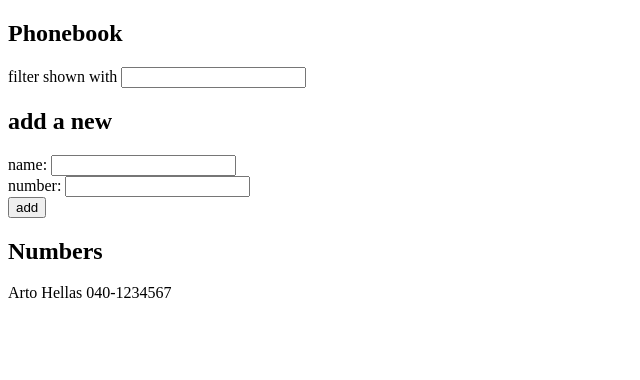
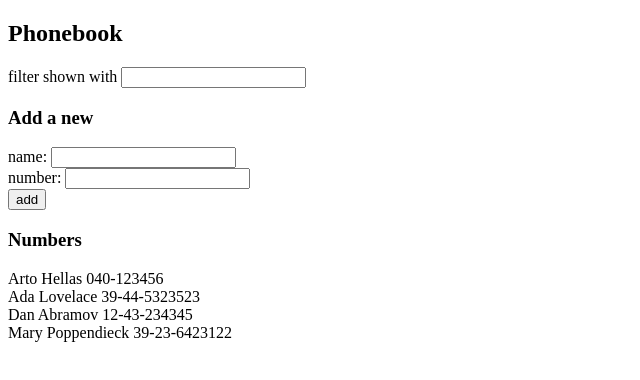
Before and after one commit to jaimetrovoada/fullstack-open, a React (Create React App) app in the folder part02/phonebook/: page / in a window 1280 px wide. Shown: the top 380 px of the page, without its empty margins (0-640 px from the left). Built offline with nearby package versions, Linux system fonts and the light colour scheme.

Commit message:
finish exercise 2.10

```diff
--- a/part02/phonebook/src/App.tsx
+++ b/part02/phonebook/src/App.tsx
@@ -1,8 +1,14 @@
 import React, { useState } from "react";
+import PersonsForm from "./components/PersonsForm";
+import PersonsFilter from "./components/PersonsFilter";
+import PersonsList from "./components/PersonsList";
 
 const App = () => {
   const [persons, setPersons] = useState([
-    { name: "Arto Hellas", number: "040-1234567" },
+    { name: "Arto Hellas", number: "040-123456", id: 1 },
+    { name: "Ada Lovelace", number: "39-44-5323523", id: 2 },
+    { name: "Dan Abramov", number: "12-43-234345", id: 3 },
+    { name: "Mary Poppendieck", number: "39-23-6423122", id: 4 },
   ]);
   const [newName, setNewName] = useState("");
   const [newNumber, setNewNumber] = useState("");
@@ -16,41 +22,35 @@ const App = () => {
       window.alert(`${newName} is already added to the phonebook`);
       return;
     }
-    const newPersons = [...persons, { name: newName, number: newNumber }];
+    const newPersons = [
+      ...persons,
+      { name: newName, number: newNumber, id: persons[-1].id + 1 },
+    ];
     setPersons(newPersons);
   };
 
+  const handleName = (e: React.ChangeEvent<HTMLInputElement>) =>
+    setNewName(e.target.value);
+  const handleNumber = (e: React.ChangeEvent<HTMLInputElement>) =>
+    setNewNumber(e.target.value);
+
   const [nameFilter, setNameFilter] = useState("");
+
+  const handleFilter = (e: React.ChangeEvent<HTMLInputElement>) =>
+    setNameFilter(e.target.value);
 
   return (
     <div>
       <h2>Phonebook</h2>
-      <div>
-        filter shown with{" "}
-        <input onChange={(e) => setNameFilter(e.target.value)} />
-      </div>
-      <form onSubmit={handleSubmit}>
-        <h2>add a new</h2>
-        <div>
-          name: <input onChange={(e) => setNewName(e.target.value)} />
-        </div>
-        <div>
-          number: <input onChange={(e) => setNewNumber(e.target.value)} />
-        </div>
-        <div>
-          <button type="submit">add</button>
-        </div>
-      </form>
-      <h2>Numbers</h2>
-      {persons
-        .filter((person) =>
-          person.name.toLowerCase().includes(nameFilter.toLowerCase())
-        )
-        .map((person) => (
-          <div key={person.name}>
-            {person.name} {person.number}
-          </div>
-        ))}
+      <PersonsFilter handleFilter={handleFilter} />
+      <h3>Add a new</h3>
+      <PersonsForm
+        handleSubmit={handleSubmit}
+        handleName={handleName}
+        handleNumber={handleNumber}
+      />
+      <h3>Numbers</h3>
+      <PersonsList persons={persons} nameFilter={nameFilter} />
     </div>
   );
 };
--- /dev/null
+++ b/part02/phonebook/src/components/PersonsFilter.tsx
@@ -0,0 +1,15 @@
+import React from "react";
+
+const PersonsFilter = ({
+  handleFilter,
+}: {
+  handleFilter: (e: React.ChangeEvent<HTMLInputElement>) => void;
+}) => {
+  return (
+    <div>
+      filter shown with <input onChange={handleFilter} />
+    </div>
+  );
+};
+
+export default PersonsFilter;
--- /dev/null
+++ b/part02/phonebook/src/components/PersonsForm.tsx
@@ -0,0 +1,27 @@
+import React from "react";
+
+const PersonsForm = ({
+  handleSubmit,
+  handleName,
+  handleNumber,
+}: {
+  handleSubmit: (e: React.FormEvent) => void;
+  handleName: (e: React.ChangeEvent<HTMLInputElement>) => void;
+  handleNumber: (e: React.ChangeEvent<HTMLInputElement>) => void;
+}) => {
+  return (
+    <form onSubmit={handleSubmit}>
+      <div>
+        name: <input type="text" onChange={handleName} />
+      </div>
+      <div>
+        number: <input type="number" onChange={handleNumber} />
+      </div>
+      <div>
+        <button type="submit">add</button>
+      </div>
+    </form>
+  );
+};
+
+export default PersonsForm;
--- /dev/null
+++ b/part02/phonebook/src/components/PersonsList.tsx
@@ -0,0 +1,25 @@
+import React from "react";
+
+const PersonsList = ({
+  persons,
+  nameFilter,
+}: {
+  persons: { name: string; number: string; id: number }[];
+  nameFilter: string;
+}) => {
+  return (
+    <>
+      {persons
+        .filter((person) =>
+          person.name.toLowerCase().includes(nameFilter.toLowerCase())
+        )
+        .map((person) => (
+          <div key={person.id}>
+            {person.name} {person.number}
+          </div>
+        ))}
+    </>
+  );
+};
+
+export default PersonsList;
```
